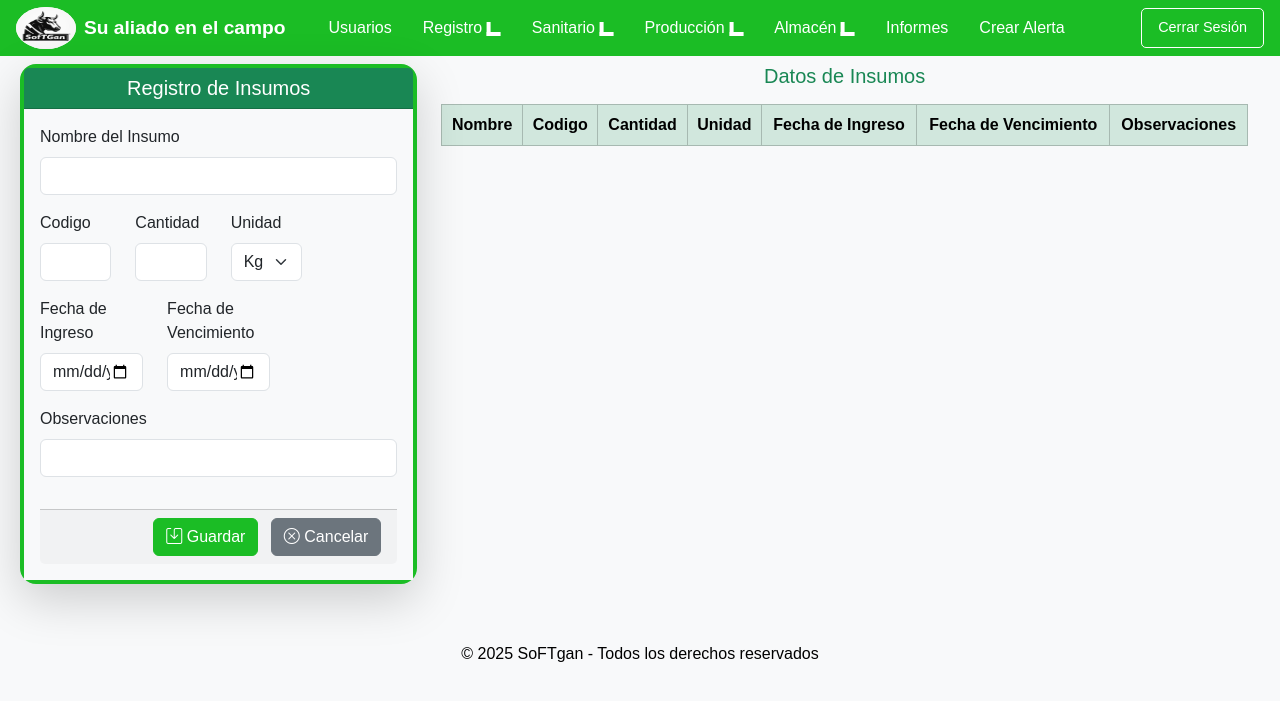
After one commit to eyvervalbuena/softgan-v2, a Flask app: page /almacen/ in a window 1280 px wide. The commit adds this page. Shown: the top 701 px of the page. Run offline with Flask 3, Linux system fonts and the light colour scheme; lists and menus that the app fills with data are empty.

Commit message:
Add almacen blueprint and templates

```diff
--- a/app/__init__.py
+++ b/app/__init__.py
@@ -25,11 +25,13 @@ def create_app():
     from .auth.routes import bp as auth_bp
     from .ganaderia.routes import bp as ganaderia_bp
     from .sanitario.routes import bp as sanitario_bp
+    from .almacen.routes import bp as almacen_bp
     from .main.routes import bp as main_bp
 
     app.register_blueprint(auth_bp)
     app.register_blueprint(ganaderia_bp)
     app.register_blueprint(sanitario_bp)
+    app.register_blueprint(almacen_bp)
     app.register_blueprint(main_bp)
 
     with app.app_context():
--- /dev/null
+++ b/app/almacen/routes.py
@@ -0,0 +1,15 @@
+from flask import Blueprint, render_template
+
+bp = Blueprint('almacen', __name__, url_prefix='/almacen')
+
+@bp.route('/')
+def almacen_insumos():
+    return render_template('almacen_insumos.html')
+
+@bp.route('/maquinaria')
+def almacen_maquinaria():
+    return render_template('almacen_maquinaria.html')
+
+@bp.route('/agroquimicos')
+def almacen_agroquimicos():
+    return render_template('almacen_agroquimicos.html')
--- /dev/null
+++ b/app/templates/almacen_insumos.html
@@ -0,0 +1,84 @@
+{% extends 'base.html' %}
+{% block title %}Almacén{% endblock %}
+{% block content %}
+<div class="container-fluid mt-2">
+    <div class="row">
+        <div class="col-md-4">
+            <div class="card shadow-lg border-4 mb-4">
+                <div class="card-header bg-success text-white text-center">
+                    <h5 class="mb-0">Registro de Insumos</h5>
+                    </div>
+                <div class="card-body bg-light">
+                    <form>
+                        <div class="row">
+                            <div class="col-md-12 mb-3">
+                                <label for="nombreInsumo" class="form-label">Nombre del Insumo</label>
+                                <input type="text" class="form-control" id="nombreInsumo" name="nombreInsumo" required>
+                            </div>
+
+                            <div class="col-md-3 mb-3">
+                                <label for="Codigo" class="form-label">Codigo</label>
+                                <input type="number" class="form-control" id="Codigo" name="Codigo" required>
+                            </div>
+                            <div class="col-md-3 mb-3">
+                                <label for="cantidad" class="form-label">Cantidad</label>
+                                <input type="number" class="form-control" id="cantidad" name="cantidad" required>
+                            </div>
+                            <div class="col-md-3 mb-3">
+                                <label for="unidad" class="form-label">Unidad</label>
+                                <select class="form-select" id="unidad" name="unidad">
+                                    <option value="Kg">Kg</option>
+                                    <option value="Litros">Litros</option>
+                                    <option value="Unidades">Unidades</option>
+                                </select>
+                            </div>
+                            <div class="col-md-4 mb-3">
+                                <label for="fechaIngreso" class="form-label">Fecha de Ingreso</label>
+                                <input type="date" class="form-control" id="fechaIngreso" name="fechaIngreso" required>
+                            </div>
+                            <div class="col-md-4 mb-3">
+                                <label for="fechaVencimiento" class="form-label">Fecha de Vencimiento</label>
+                                <input type="date" class="form-control" id="fechaVencimiento" name="fechaVencimiento" required>
+                            </div>
+                            <div class="col-md-12 mb-3">
+                                <label for="Observaciones" class="form-label">Observaciones</label>
+                                <input type="text" class="form-control" id="Observaciones" name="Observaciones">
+                            </div>
+                        </div>
+                        <div class="card-footer text-end mt-3">
+                            <button type="submit" class="btn btn-success me-2">
+                                <i class="bi bi-save"></i> Guardar
+                            </button>
+                            <button type="reset" class="btn btn-secondary">
+                                <i class="bi bi-x-circle"></i> Cancelar
+                            </button>
+                        </div>
+                    </form>
+                </div>
+            </div>
+        </div>
+
+        <!-- Tabla de Datos -->
+        <div class="col-md-8 pe-4">
+            <h5 class="text-success text-center mb-3">Datos de Insumos</h5>
+            <div class="table-responsive">
+              <table class="table table-bordered table-striped">
+                <thead class="table-success text-center">
+                        <tr>
+                            <th>Nombre</th>
+                            <th>Codigo</th>
+                            <th>Cantidad</th>
+                            <th>Unidad</th>
+                            <th>Fecha de Ingreso</th>
+                            <th>Fecha de Vencimiento</th>
+                            <th>Observaciones</th>
+                        </tr>
+                    </thead>
+                    <tbody></tbody>
+                    </tbody>
+                </table>
+            </div>
+        </div>
+    </div>
+</div>
+{% endblock %}
--- a/app/templates/base.html
+++ b/app/templates/base.html
@@ -52,9 +52,9 @@
                         <li class="nav-item dropdown">
                             <a class="nav-link dropdown-toggle" href="#" id="almacenDropdown" role="button" data-bs-toggle="dropdown" aria-expanded="false">Almacén</a>
                             <ul class="dropdown-menu" aria-labelledby="almacenDropdown">
-                                <li><a class="dropdown-item" href="#">Almacén</a></li>
-                                <li><a class="dropdown-item" href="#">Maquinaria</a></li>
-                                <li><a class="dropdown-item" href="#">Agroquímicos</a></li>
+                                <li><a class="dropdown-item" href="{{ url_for('almacen.almacen_insumos') }}">Almacén</a></li>
+                                <li><a class="dropdown-item" href="{{ url_for('almacen.almacen_maquinaria') }}">Maquinaria</a></li>
+                                <li><a class="dropdown-item" href="{{ url_for('almacen.almacen_agroquimicos') }}">Agroquímicos</a></li>
                             </ul>
                         </li>
                         <li class="nav-item"><a class="nav-link" href="#">Informes</a></li>
```
Also changed, not shown: app/templates/almacen_agroquimicos.html (added, +83 -0 lines), app/templates/almacen_maquinaria.html (added, +79 -0 lines), app/almacen/__init__.py (added).
